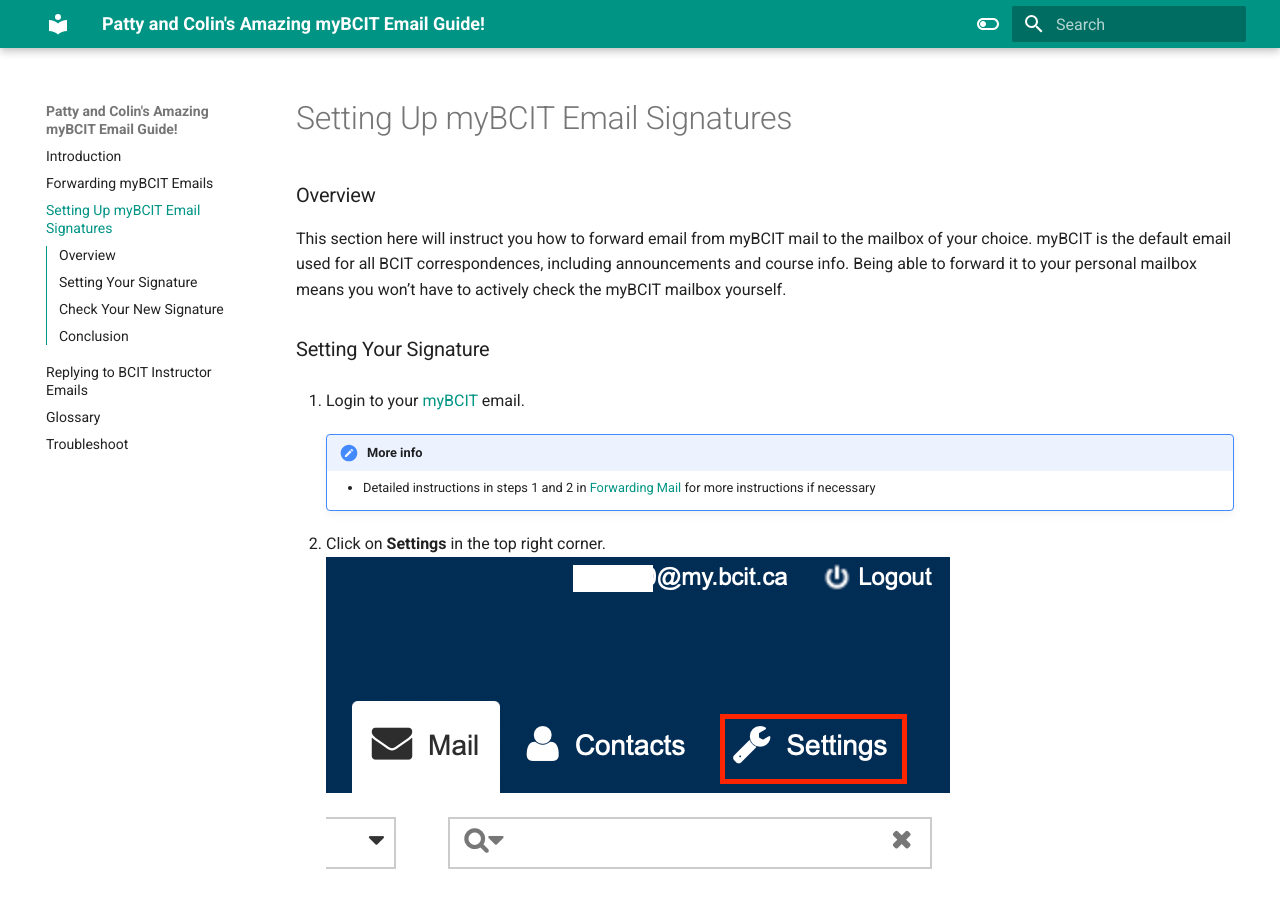
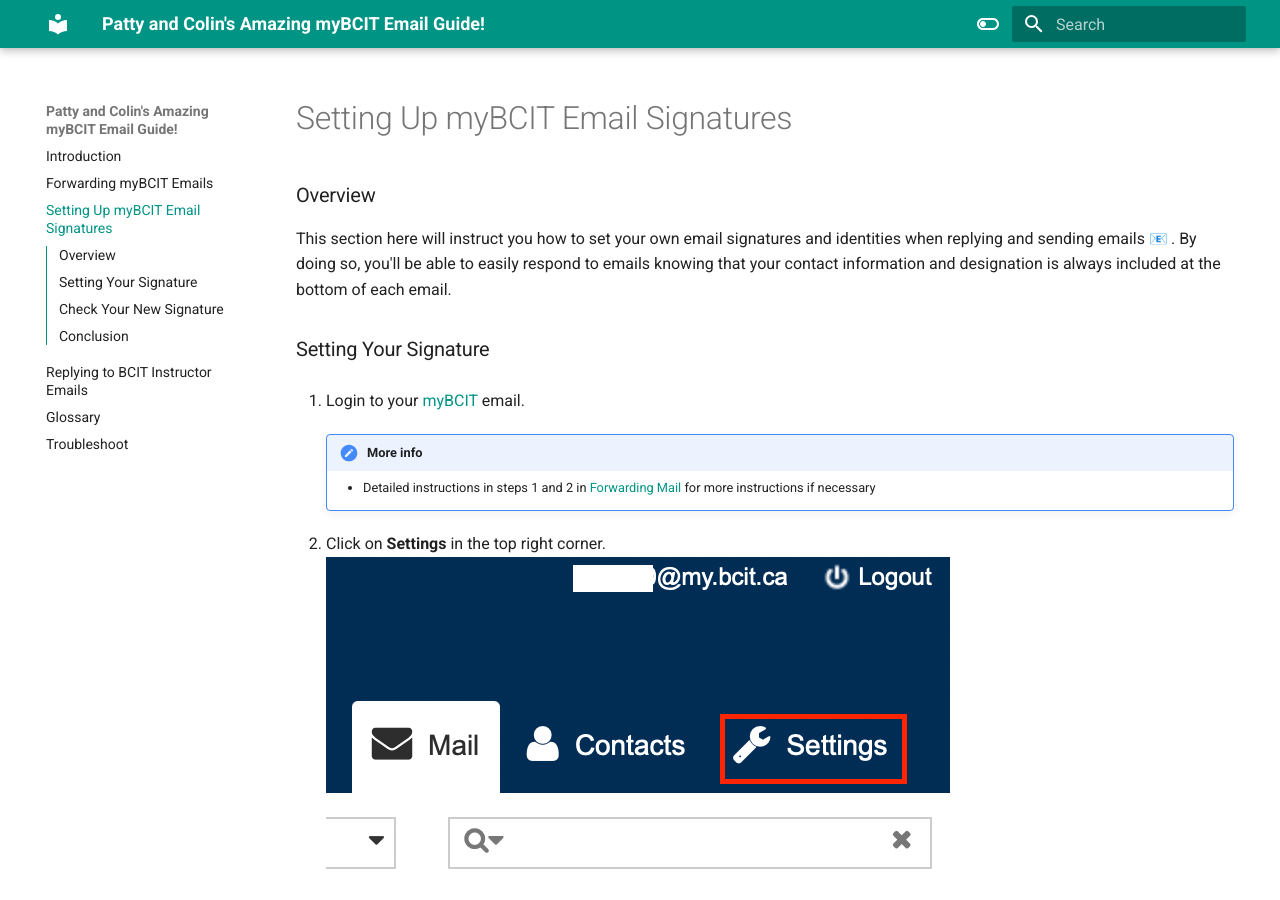
Before and after one commit to cdoig4/Colin-Patty_User_Guide, an MkDocs documentation site: the page built from docs/Task-2.md, in a window 1280 px wide and 900 px high. Built offline with MkDocs 1.6.1 and Material for MkDocs 9.7.7, drawn with Linux system fonts in a browser that asks for light colours; emoji names are drawn with the system emoji font.

Commit message:
Add emojis on some pages

```diff
--- a/docs/Task-2.md
+++ b/docs/Task-2.md
@@ -2,7 +2,7 @@
 
 ### Overview
 
-This section here will instruct you how to forward email from myBCIT mail to the mailbox of your choice. myBCIT is the default email used for all BCIT correspondences, including announcements and course info. Being able to forward it to your personal mailbox means you won’t have to actively check the myBCIT mailbox yourself.
+This section here will instruct you how to set your own email signatures and identities when replying and sending emails :e-mail: . By doing so, you'll be able to easily respond to emails knowing that your contact information and designation is always included at the bottom of each email.
 
 ### Setting Your Signature
 
--- a/mkdocs.yml
+++ b/mkdocs.yml
@@ -43,3 +43,7 @@
   - admonition
   - pymdownx.details
   - pymdownx.superfences
+  - attr_list
+  - pymdownx.emoji:
+      emoji_index: !!python/name:materialx.emoji.twemoji
+      emoji_generator: !!python/name:materialx.emoji.to_svg
```
Also changed, not shown: docs/Task-1.md (+1 -1 lines), docs/Task-3.md (+1 -1 lines), docs/index.md (+1 -1 lines), readme.md (+3 -1 lines).
